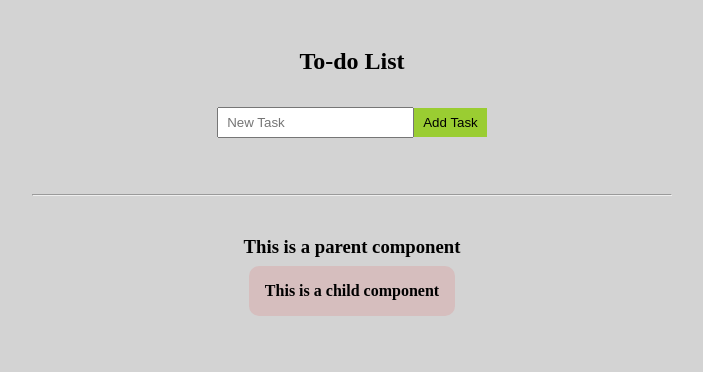
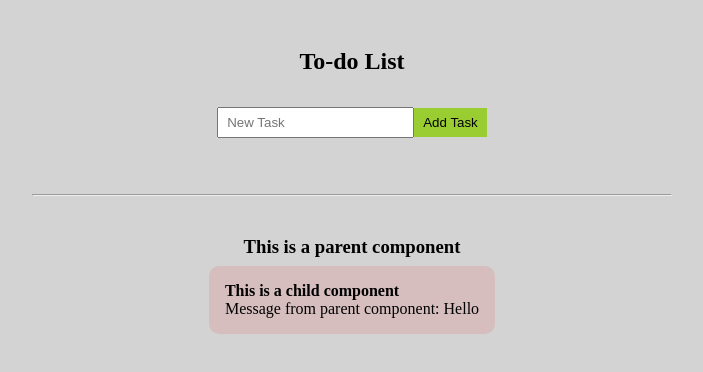
Before and after one commit to Lexsak/unit-testing-angular, an Angular app: page / in a window 1280 px wide. Shown: the top 372 px of the page, without its empty margins (288-991 px from the left). Built offline with nearby package versions, Linux system fonts and the light colour scheme.

Commit message:
parent & child input

```diff
--- a/src/app/child/child.component.html
+++ b/src/app/child/child.component.html
@@ -1,3 +1,4 @@
 <div class="container">
   <h4>This is a child component</h4>
+  <p>Message from parent component: {{myInput}}</p>
 </div>
--- a/src/app/child/child.component.ts
+++ b/src/app/child/child.component.ts
@@ -1,4 +1,4 @@
-import { Component } from '@angular/core';
+import { Component, Input } from '@angular/core';
 
 @Component({
   selector: 'app-child',
@@ -6,5 +6,5 @@ import { Component } from '@angular/core';
   styleUrls: ['./child.component.css']
 })
 export class ChildComponent {
-
+  @Input() myInput: string = '';
 }
--- a/src/app/parent/parent.component.html
+++ b/src/app/parent/parent.component.html
@@ -1,4 +1,4 @@
 <div class="container">
     <h3>This is a parent component</h3>
-    <app-child></app-child>
+    <app-child [myInput]="message"></app-child>
 </div>
```
